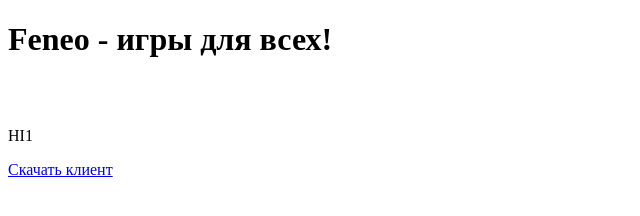
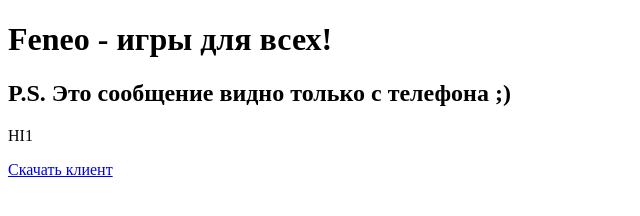
Before and after one commit to Saveleey/feneo, a plain HTML site: page index.html in a window 1280 px wide. Shown: the whole page, without its empty margins (0-640 px from the left). Drawn offline with Linux system fonts and the light colour scheme.

Commit message:
Update index.html

```diff
--- a/index.html
+++ b/index.html
@@ -1,11 +1,7 @@
 <!DOCTYPE html>
 <html>
     <head>
-        <style type="text/css" media="screen">
-        h2 {
-            color:white;
-        }
-        </style>
+
         <style type="text/css" media="handheld">
         h2 {
             color:black;
```
